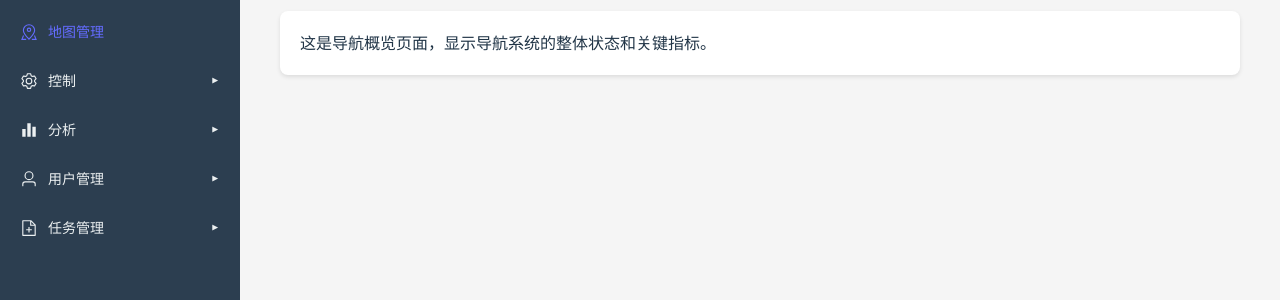
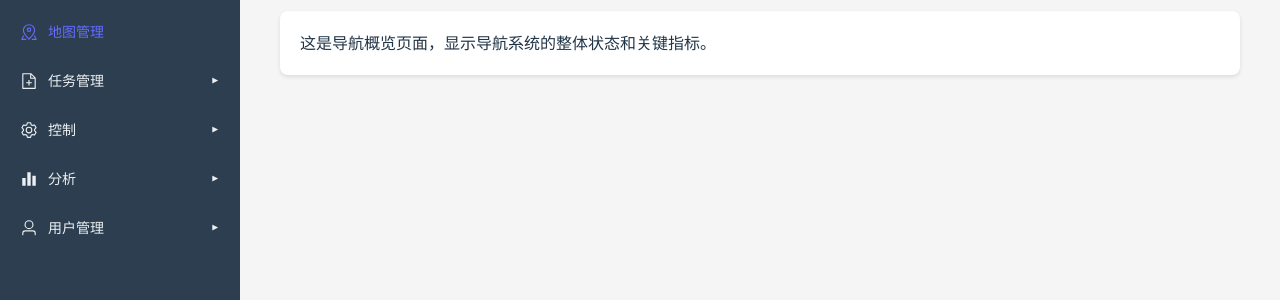
Before and after one commit to stevehe-git/ros-viewer, a Vue app: page /navigation/overview in a window 1280 px wide. Shown: the part 157-457 px from the top of the page. Built offline with nearby package versions, Linux system fonts and the light colour scheme.

Commit message:
fix: update sidebar

```diff
--- a/src/components/Sidebar.vue
+++ b/src/components/Sidebar.vue
@@ -144,6 +144,15 @@ const menuItems: MenuItem[] = [
     path: '/map-management'
   },
   {
+    key: 'task-management',
+    title: '任务管理',
+    icon: DocumentAdd,
+    children: [
+      { path: '/task-management/task-list', title: '任务列表' },
+      { path: '/task-management/task-create', title: '创建任务' }
+    ]
+  },
+  {
     key: 'control',
     title: '控制',
     icon: Setting,
@@ -172,15 +181,6 @@ const menuItems: MenuItem[] = [
     children: [
       { path: '/user-management/user-list', title: '用户列表' },
       { path: '/user-management/user-add', title: '添加用户' }
-    ]
-  },
-  {
-    key: 'task-management',
-    title: '任务管理',
-    icon: DocumentAdd,
-    children: [
-      { path: '/task-management/task-list', title: '任务列表' },
-      { path: '/task-management/task-create', title: '创建任务' }
     ]
   }
 ]
```
